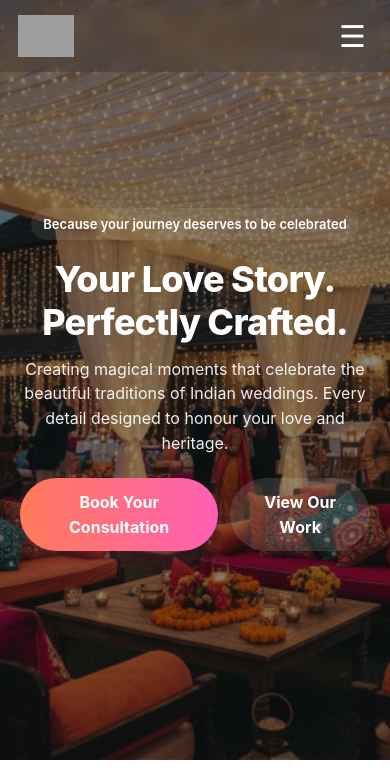
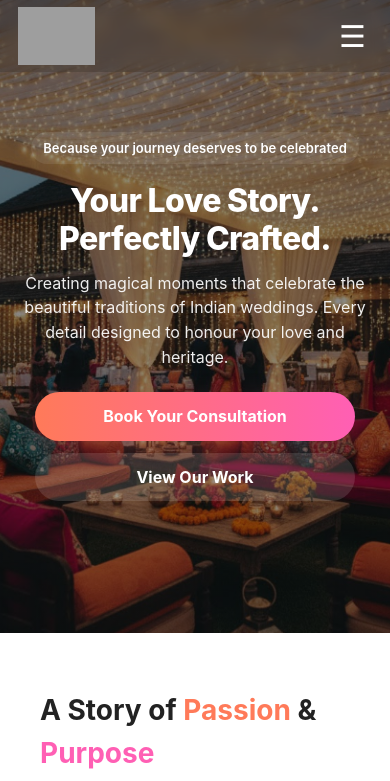
Before and after one commit to pahujakriti04/viroka.github.io, a website: page index.html in a window 390 px wide. Shown: the top 781 px of the page. Drawn offline with Linux system fonts and the light colour scheme; grey boxes are pictures that could not be loaded.

Commit message:
Update index.html

```diff
--- a/index.html
+++ b/index.html
@@ -174,8 +174,8 @@ height:100%;
     .moments{padding:44px 20px}
    .moments__grid{
     display:grid;
-       grid-template-columns:repeat(3,minmax(320px,1fr));
-    gap:28px;
+    grid-template-columns:repeat(3,1fr);
+     gap:28px;
     justify-content:center;
 }
     .card{background:#fff;border-radius:12px;overflow:hidden;box-shadow:var(--shadow)}
@@ -230,16 +230,16 @@ height:100%;
     @media (max-width:640px){
 
   h1{
-    font-size:36px;
+    font-size:32px;
     line-height:1.2;
   }
 
   .hero{
-    min-height:90vh;
+    min-height:75vh;
   }
 
   .hero__inner{
-    padding:150px 24px 80px;
+    padding:110px 24px 60px;
   }
 
   .navbar{
@@ -248,7 +248,7 @@ height:100%;
 }
 
 .logo img{
-    height:42px;
+    height:58px;
 }
 
 .nav-links{
@@ -259,7 +259,16 @@ height:100%;
     padding:10px 16px;
     font-size:13px;
 }
+.hero__cta{
+    flex-direction:column;
+    align-items:center;
+    width:100%;
+}
 
+.hero__cta .btn{
+    width:100%;
+    max-width:320px;
+}
   .container{
     padding:0 20px;
   }
@@ -392,7 +401,7 @@ height:100%;
         </article>
 
         <article class="card">
-          <img src="/lounge 2.png" alt="Grand Receptions" style="height:190px;object-fit:cover;">
+          <img src="lounge 2.png" alt="Grand Receptions" style="height:190px;object-fit:cover;">
           <div class="card__meta">
             <h4 class="card__title">Grand Receptions</h4>
             <p class="card__desc">Elegant celebrations that bring family and friends together in style.</p>
@@ -402,7 +411,7 @@ height:100%;
 
       <div class="cta-bar" style="margin-top:28px;">
         <p style="font-size:18px;margin-bottom:10px;font-weight:700">Ready to Create Your Dream Wedding?</p>
-        <div style="display:flex;gap:12px;max-width:480px;margin:0 auto;justify-content:center">
+        <div style="display:flex;gap:12px;max-width:480px;margin:0 auto;justify-content:center;flex-wrap:wrap">
           <button class="btn btn--primary">Schedule Consultation</button>
           <button class="btn btn--ghost">View Full Portfolio</button>
         </div>
```
